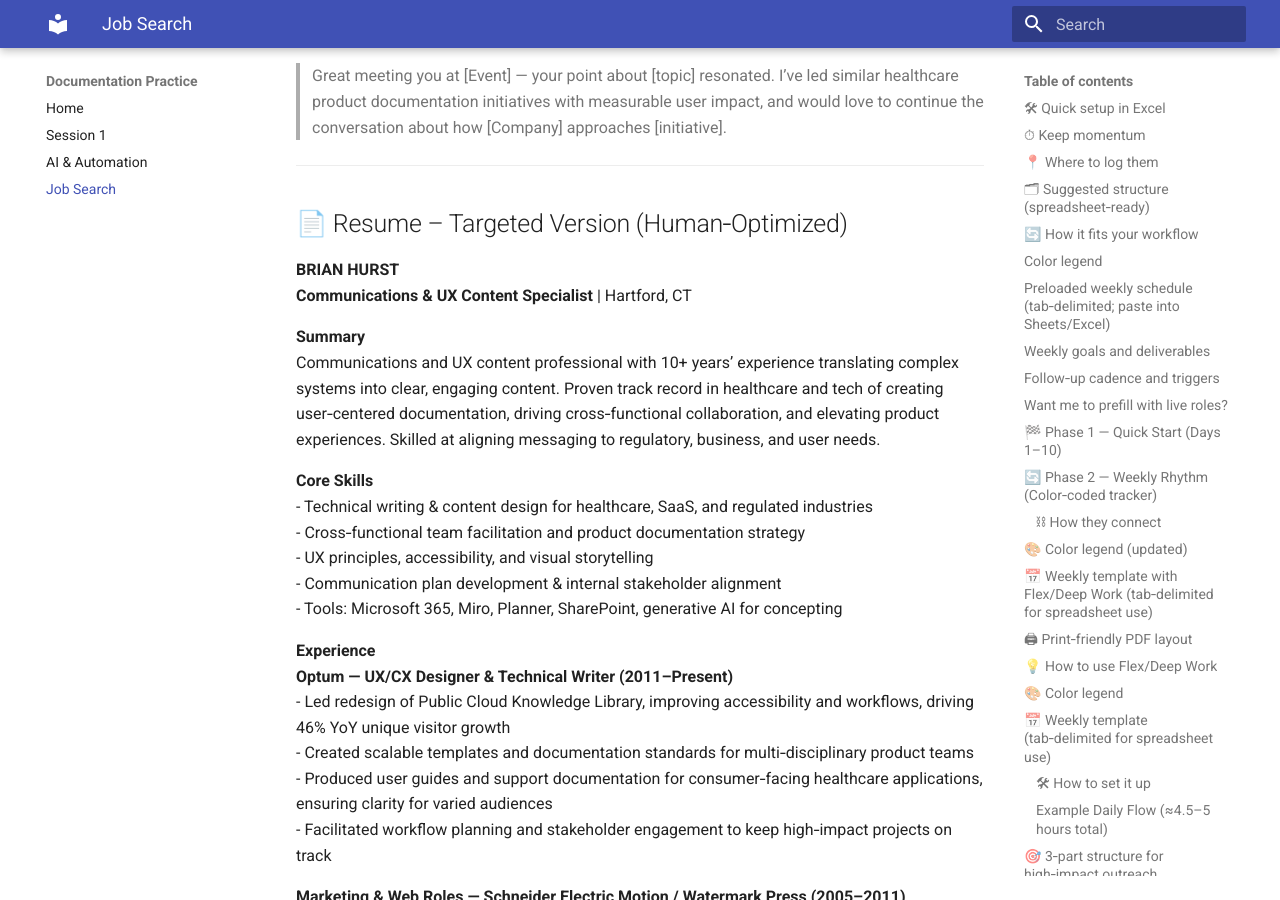
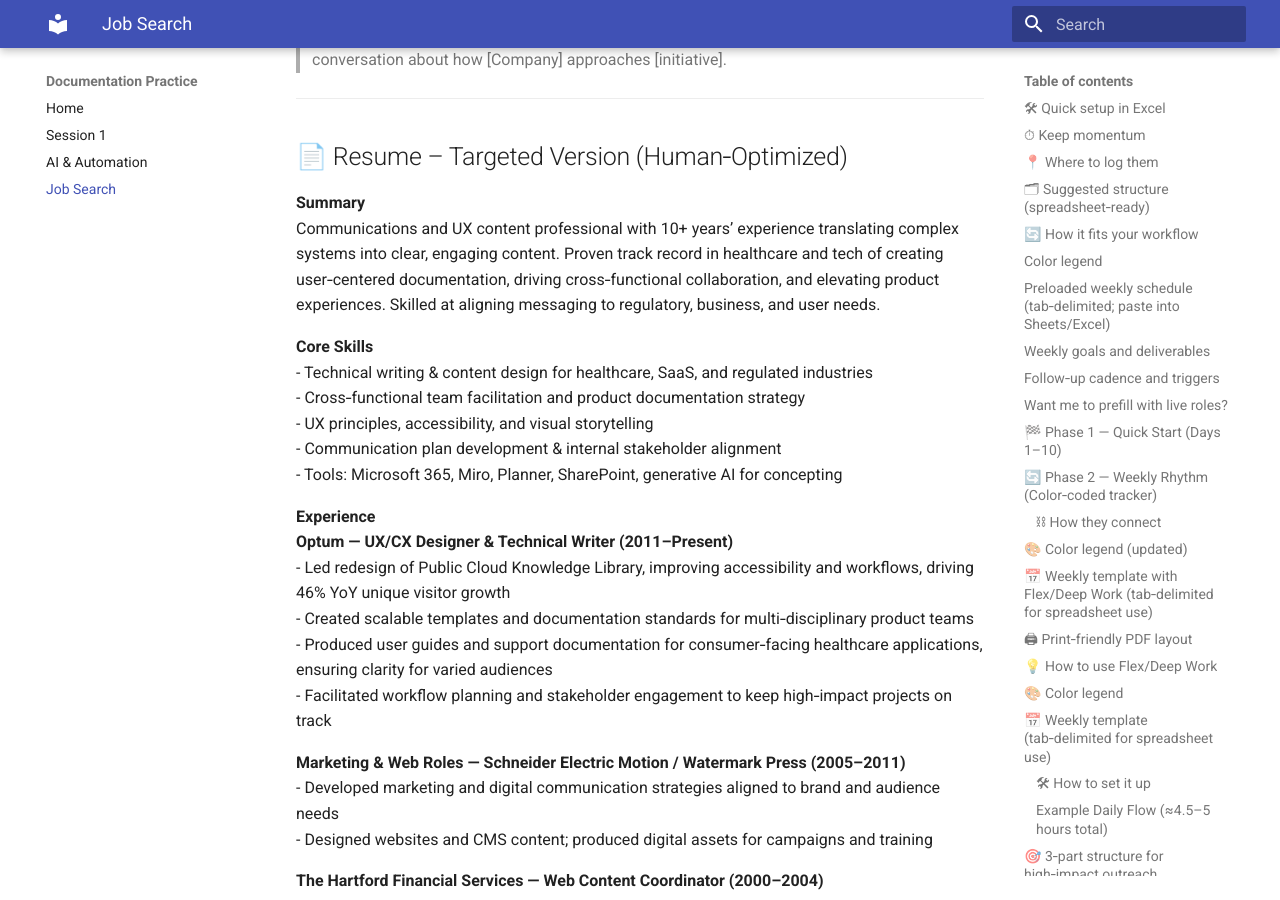
Before and after one commit to bhurst369/clarity-in-action, an MkDocs documentation site: the page built from docs/job-search-process.md, in a window 1280 px wide and 900 px high, scrolled down 24665 px. Built offline with MkDocs 1.6.1 and Material for MkDocs 9.7.7, drawn with Linux system fonts in a browser that asks for light colours.

Commit message:
Remove personal more personal info

```diff
--- a/docs/job-search-process.md
+++ b/docs/job-search-process.md
@@ -540,9 +540,6 @@ Would you like me to do that now?"
 Effective Job Search Strategies,2025-08-14T14:49:08,Human,How can I copy/paste this spreadsheet ready hits list?
 Effective Job Search Strategies,2025-08-14T14:29:02,AI,"## ATS-optimized resume
 
-Brian Hurst
-Hartford
-
 Target titles: Technical Writer • Communications Specialist • UX Writer • Content Designer • Knowledge Management Writer
 
 Summary
@@ -671,9 +668,6 @@ Balanced across local healthcare anchors, adjacent industries that prize regulat
 ---
 
 ## 📄 Resume – Targeted Version (Human‑Optimized)
-
-**BRIAN HURST**
-**Communications & UX Content Specialist** | Hartford, CT
 
 **Summary**
 Communications and UX content professional with 10+ years’ experience translating complex systems into clear, engaging content. Proven track record in healthcare and tech of creating user‑centered documentation, driving cross‑functional collaboration, and elevating product experiences. Skilled at aligning messaging to regulatory, business, and user needs.
```
